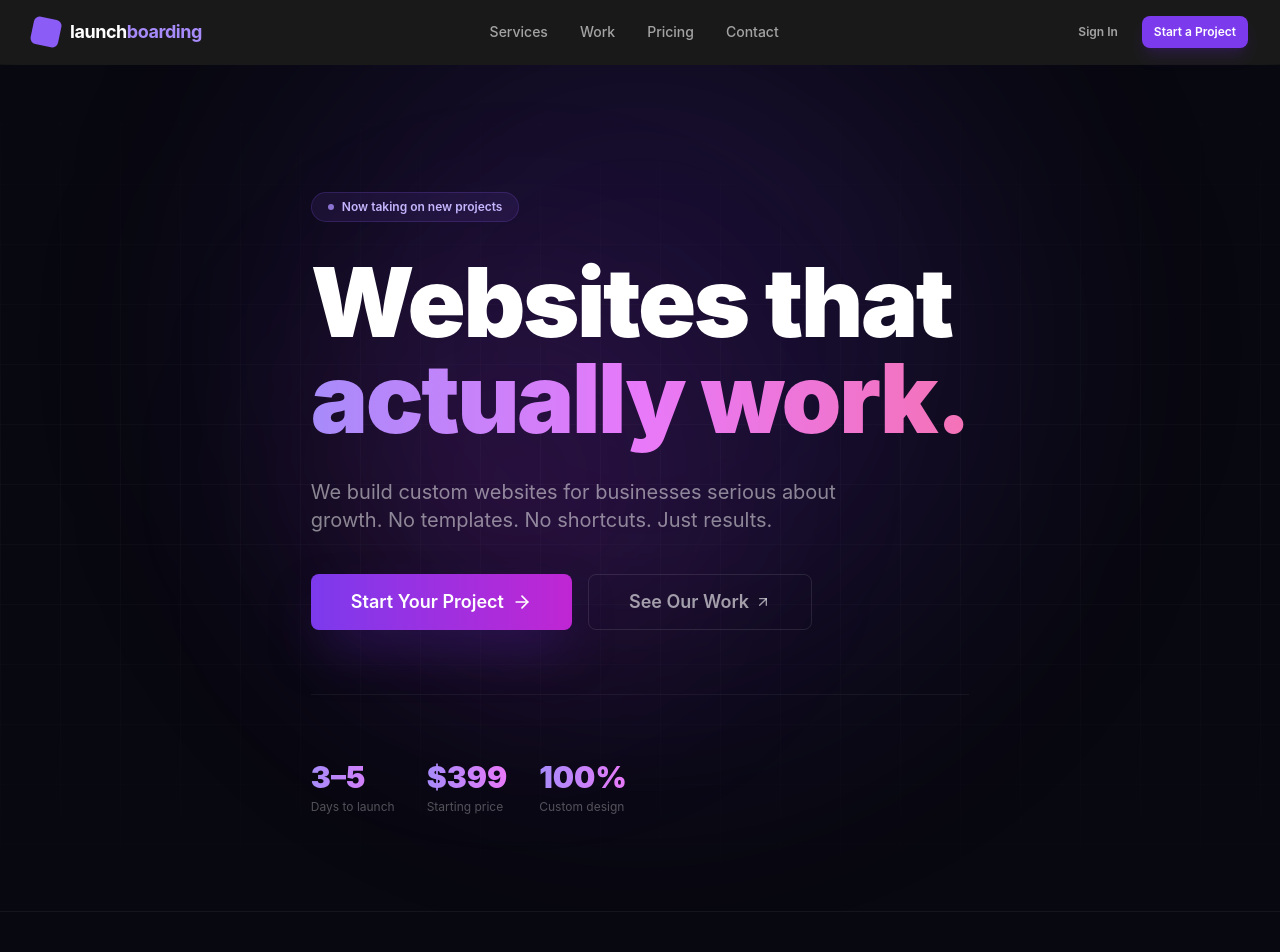
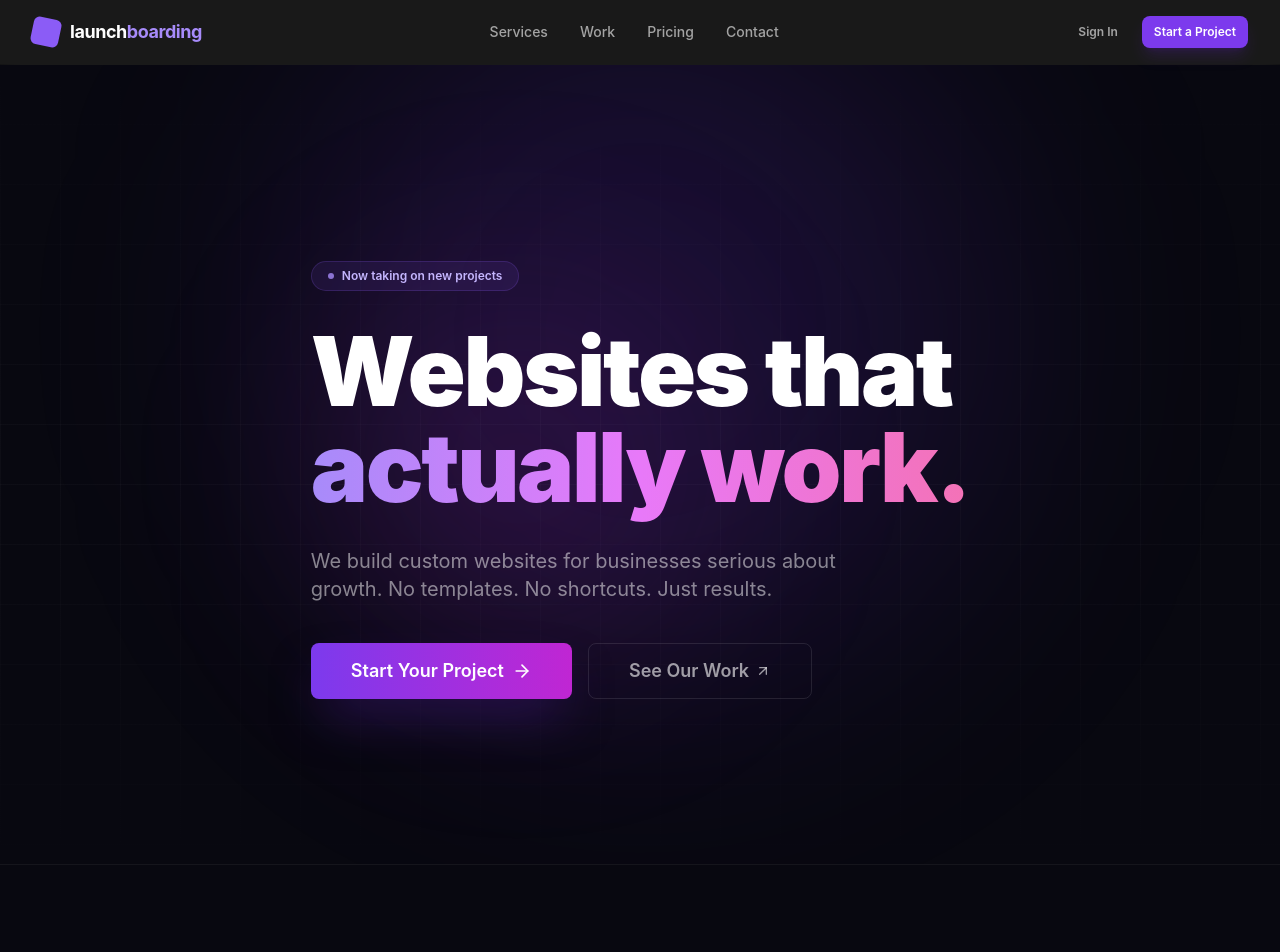
Before and after one commit to nelsonanaya1001-glitch/jubilant-computing-machine, a Next.js app: page / in a window 1280 px wide. Shown: the top 952 px of the page. Built offline with nearby package versions, Linux system fonts and the light colour scheme.

Commit message:
Remove stats row from hero

```diff
--- a/src/app/(public)/page.tsx
+++ b/src/app/(public)/page.tsx
@@ -76,19 +76,6 @@ export default function HomePage() {
             </Link>
           </div>
 
-          {/* Stats row */}
-          <div className="flex flex-wrap gap-8 mt-16 pt-16 border-t border-white/5">
-            {[
-              { value: "3–5", label: "Days to launch" },
-              { value: "$399", label: "Starting price" },
-              { value: "100%", label: "Custom design" },
-            ].map((s) => (
-              <div key={s.label}>
-                <div className="text-3xl font-black text-transparent bg-clip-text bg-gradient-to-r from-violet-400 to-fuchsia-400">{s.value}</div>
-                <div className="text-xs text-white/30 mt-1">{s.label}</div>
-              </div>
-            ))}
-          </div>
         </div>
       </section>
 
```
